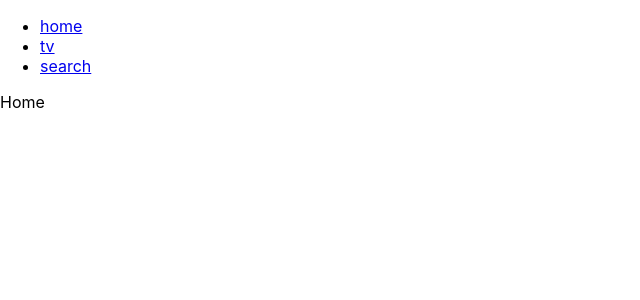
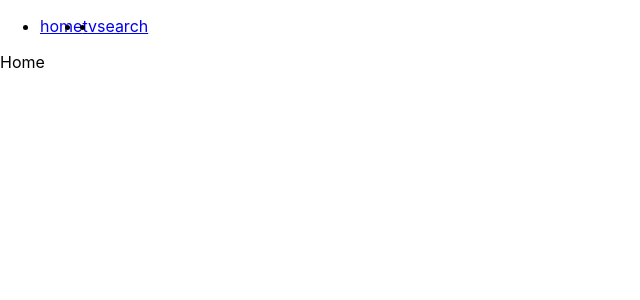
Before and after one commit to ingong/MovieApp__React, a React (Create React App) app in the folder nomflix/: page / in a window 1280 px wide. Shown: the top 300 px of the page, without its empty margins (0-640 px from the left). Built offline with nearby package versions, Linux system fonts and the light colour scheme.

Commit message:
CH3 styled-components

```diff
--- a/nomflix/src/Components/Header.js
+++ b/nomflix/src/Components/Header.js
@@ -1,20 +1,33 @@
 import React from "react";
+import styled from "styled-components";
 import { Link } from "react-router-dom";
+
+const Header = styled.header``;
+
+const List = styled.ul`
+  display: flex;
+  &:hover {
+    background-color: blue;
+  }
+`;
+
+const Item = styled.li``;
+const SLink = styled(Link)``;
 
 export default () => {
   return (
-    <header>
-      <ul>
-        <li>
-          <Link to='/'>home</Link>
-        </li>
-        <li>
-          <Link to='/tv'>tv</Link>
-        </li>
-        <li>
-          <Link to='/search'>search</Link>
-        </li>
-      </ul>
-    </header>
+    <Header>
+      <List>
+        <Item>
+          <SLink to='/'>home</SLink>
+        </Item>
+        <Item>
+          <SLink to='/tv'>tv</SLink>
+        </Item>
+        <Item>
+          <SLink to='/search'>search</SLink>
+        </Item>
+      </List>
+    </Header>
   );
 };
```
